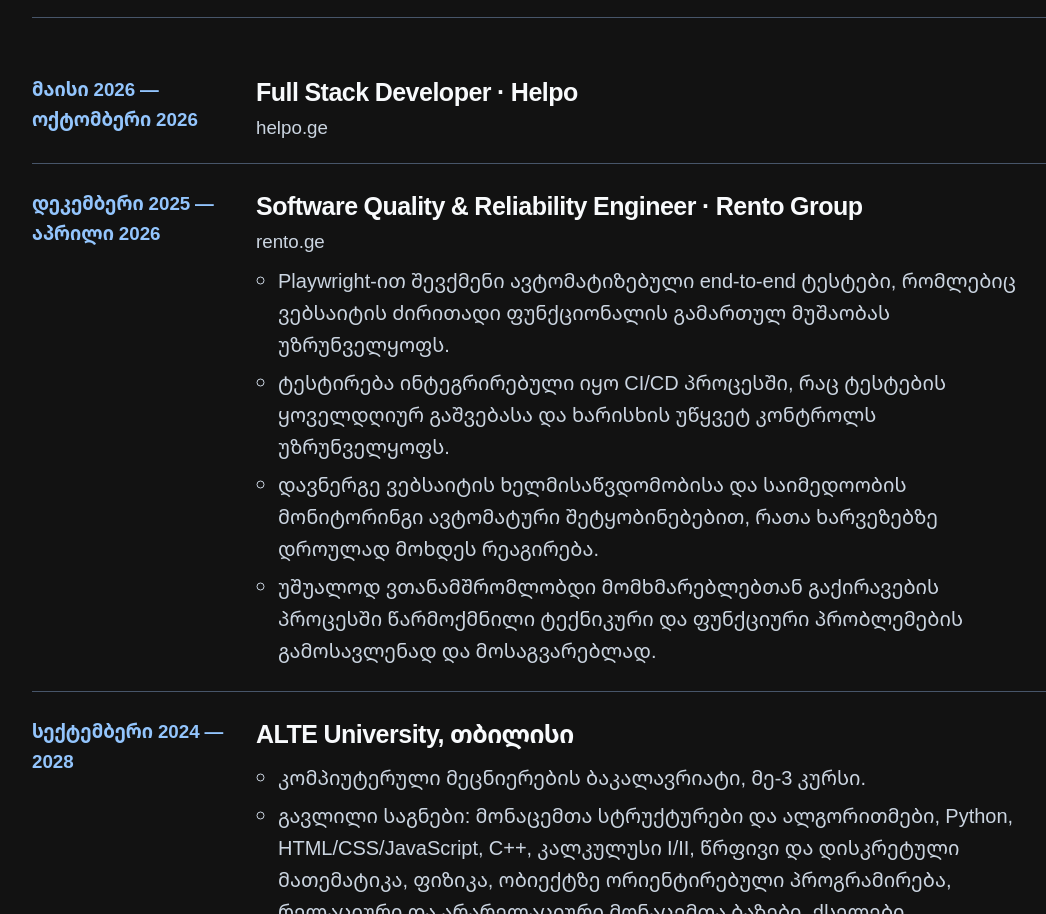
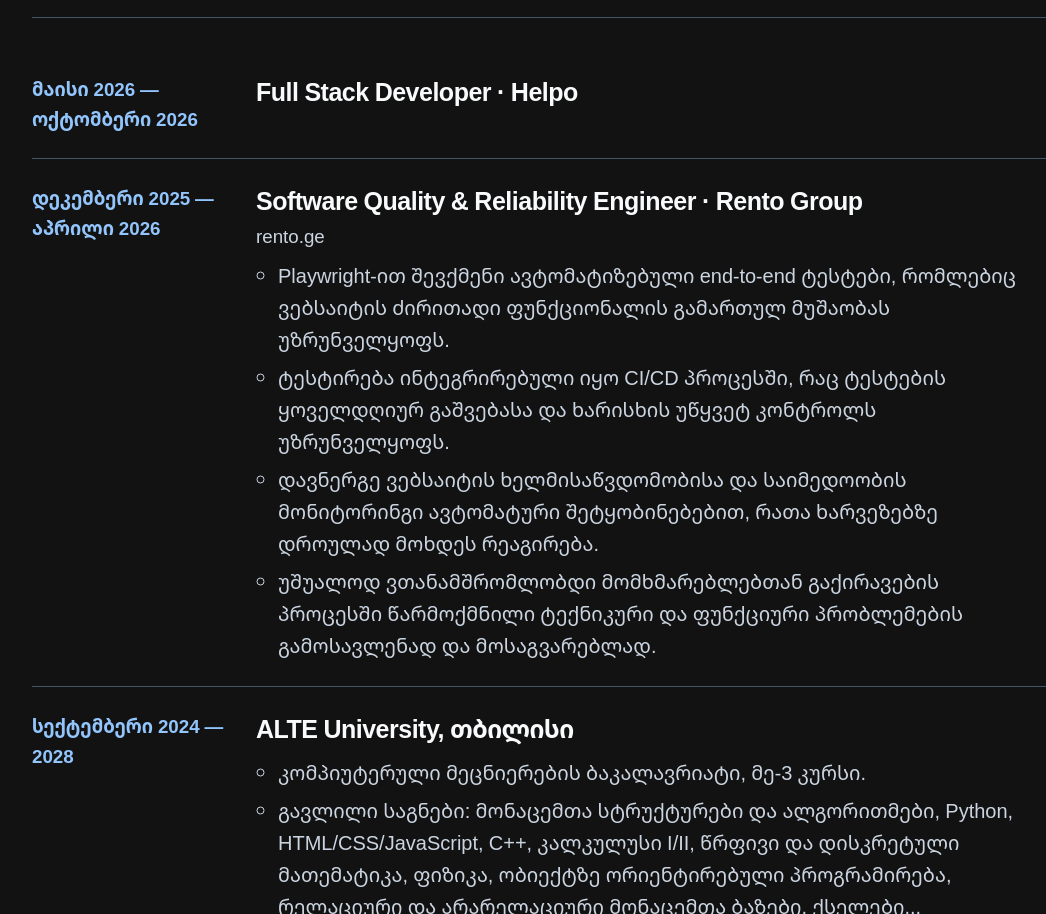
Before and after one commit to nikol1313/nikol1313.github.io, a plain HTML site: page index.html in a window 1280 px wide. Shown: the part 1983-2897 px from the top of the page, without its empty margins (56-1102 px from the left). Drawn offline with Linux system fonts and the light colour scheme.

Commit message:
Hide Helpo organization link

```diff
--- a/index.html
+++ b/index.html
@@ -129,7 +129,7 @@
                     <span class="timeline-date" data-i18n="expHelpoDate">May 2026 — Oct 2026</span>
                     <div class="timeline-body">
                         <h3 data-i18n="expHelpoTitle">Full Stack Developer at Helpo</h3>
-                        <p class="timeline-org">helpo.ge</p>
+                        <!-- <p class="timeline-org">helpo.ge</p> -->
                         <!--
                         <ul class="timeline-points" data-i18n="expHelpoPoints">
                             <li>Implemented nearest-driver assignment using PostgreSQL/PostGIS spatial queries.</li>
```
